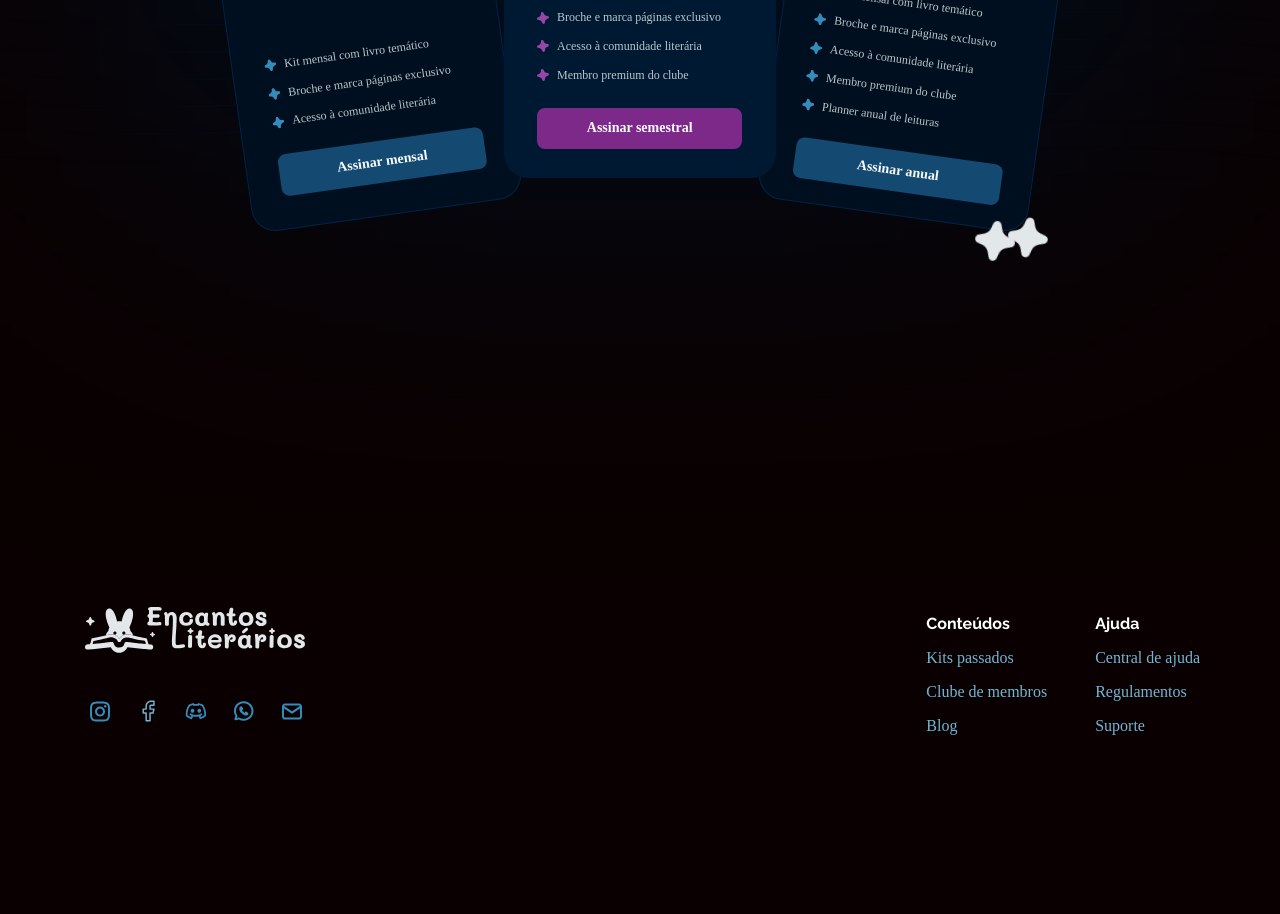
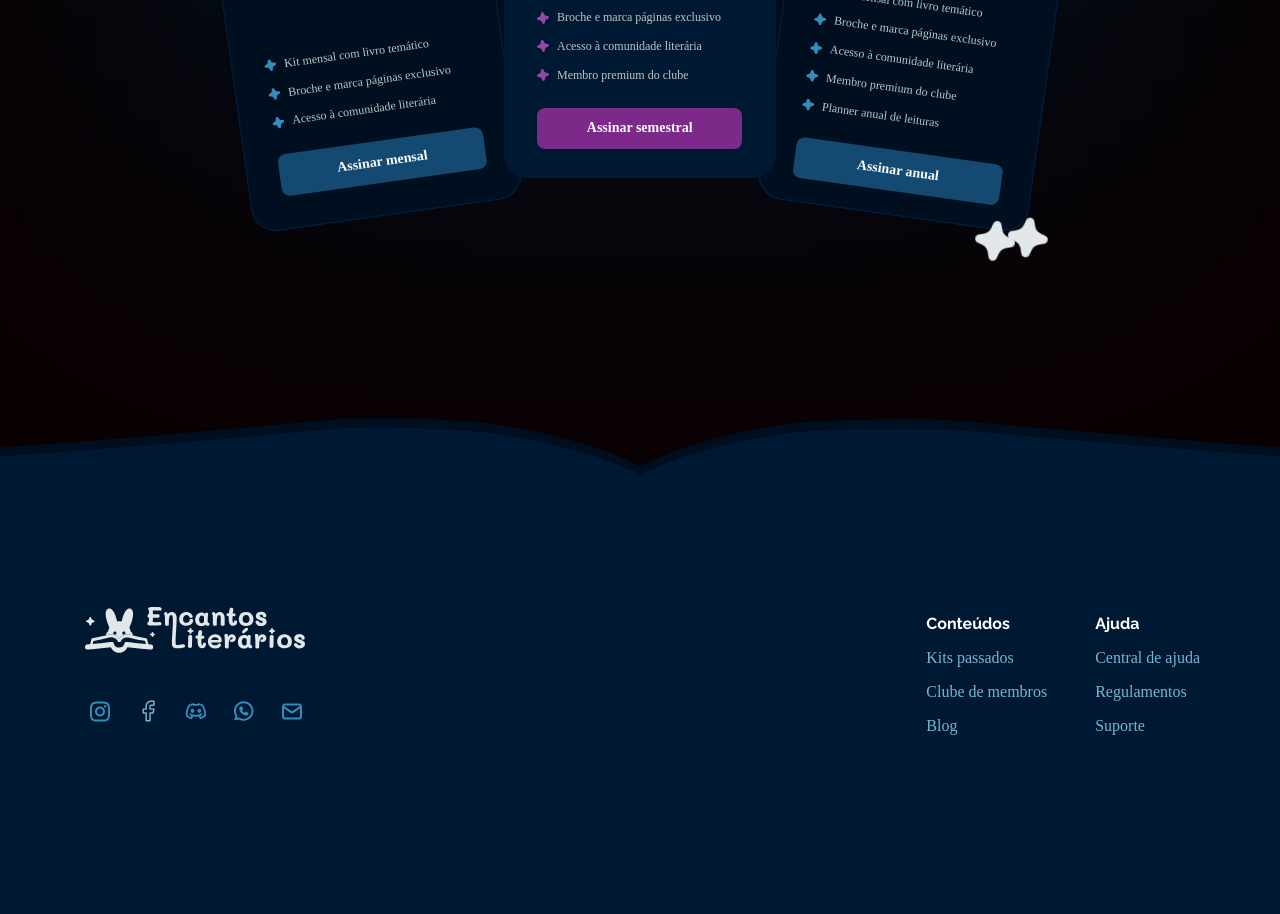
Before and after one commit to EduJMarinho/Portfolio04-Clube-de-Assinatura, a plain HTML site: page index.html in a window 1280 px wide. Shown: the part 3158-4072 px from the top of the page. Drawn offline with Linux system fonts and the light colour scheme; files whose address does not match are found by name.

Commit message:
ajustes CSS

```diff
--- a/styles/footer.css
+++ b/styles/footer.css
@@ -2,7 +2,7 @@ footer {
     justify-content: space-between;
     align-items:center ;
 
-     background-image: url(/Portfolio04-Clube-de-Assinatura/assets/images/book-trace-background.png);
+     background-image: url(/Portfolio04-Clube-de-Assinatura/assets/imagens/book-trace-background.png);
 
     padding: 5rem;
     height: auto;
```
